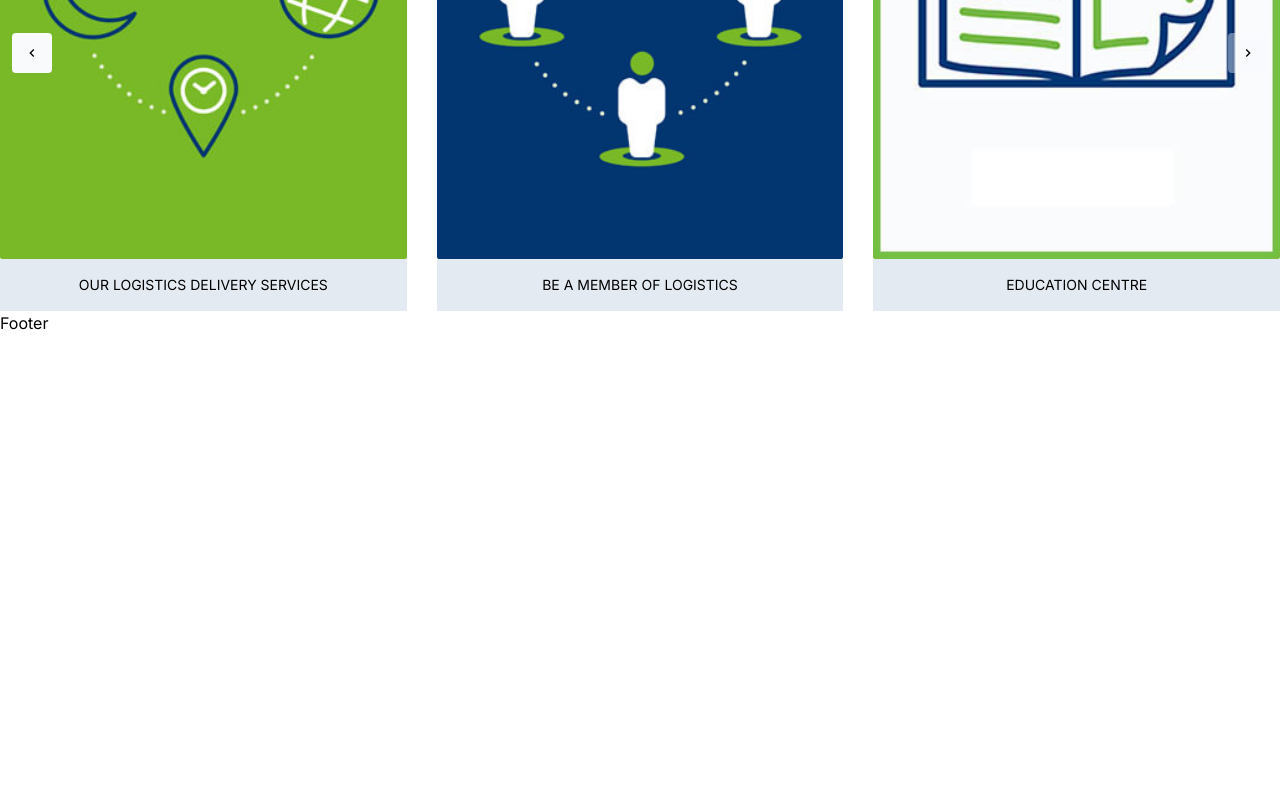
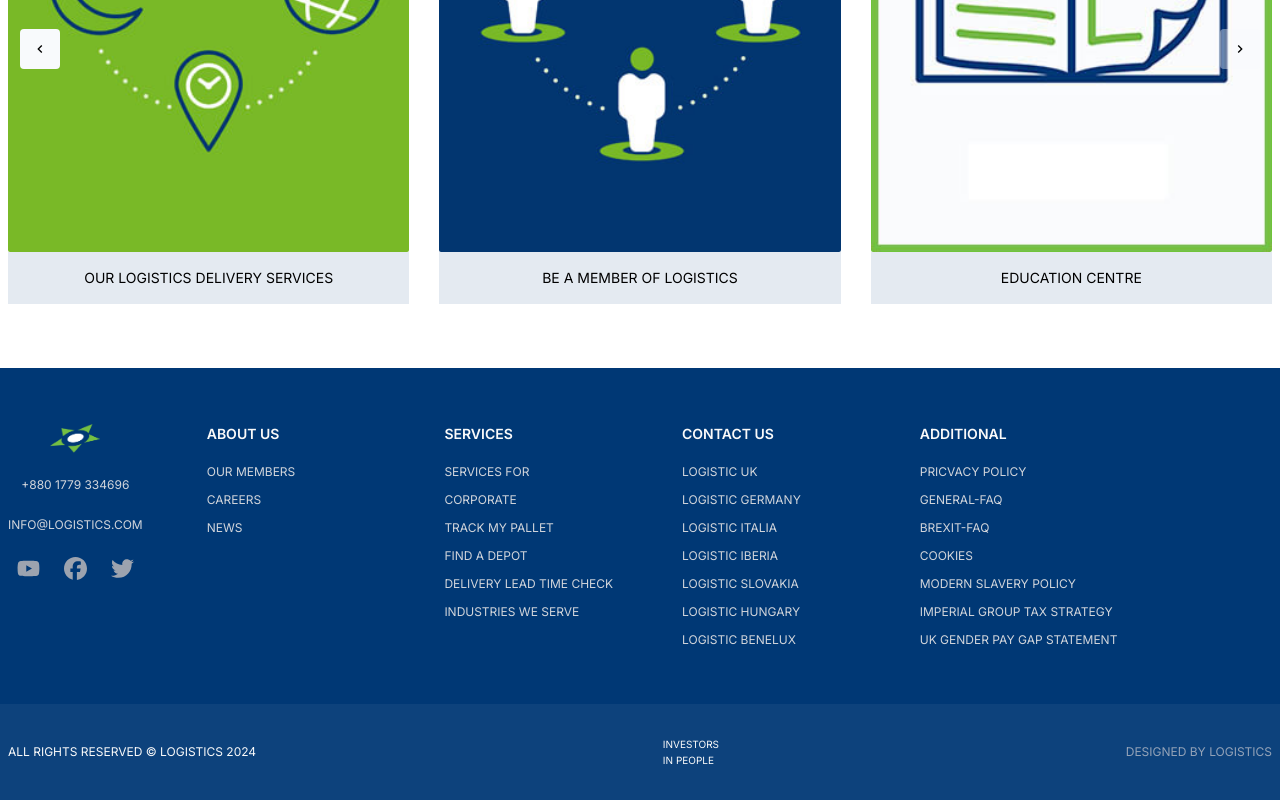
Before and after one commit to jihad-hossain1/logistic-bussines, a Next.js app: page / in a window 1280 px wide. Shown: the part 3111-3911 px from the top of the page. Before the commit the page ends 3446 px from the top, so only its background shows below. Built offline with nearby package versions, Linux system fonts and the light colour scheme.

Commit message:
footer added

```diff
--- a/src/components/Slider/ServiceSlider.jsx
+++ b/src/components/Slider/ServiceSlider.jsx
@@ -40,7 +40,7 @@ const ServiceSlider = () => {
   }, []);
 
   return (
-    <div className="mt-12 max-w-screen-xl mx-auto relative">
+    <div className="mt-12 max-w-screen-xl mx-auto relative px-2">
       <Swiper
         watchSlidesProgress={true}
         slidesPerView={slides}
@@ -54,11 +54,11 @@ const ServiceSlider = () => {
       >
         <SwiperSlide>
           <div className="group cursor-pointer">
-            <div className="">
+            <div className="overflow-hidden">
               <Image
                 width={400}
                 height={300}
-                className=" rounded-sm w-[370px] md:w-[450px]"
+                className=" rounded-sm w-[370px] md:w-[450px] group-hover:scale-105 transition-all duration-500"
                 src={slider1.src}
                 alt="slider iamge"
               />
@@ -69,28 +69,32 @@ const ServiceSlider = () => {
           </div>
         </SwiperSlide>
         <SwiperSlide>
-          <div className="group">
+          <div className="group cursor-pointer">
+            <div className="overflow-hidden">
               <Image
                 width={400}
                 height={300}
-              className="rounded-sm  w-[370px] md:w-[450px] "
+                className="rounded-sm  w-[370px] md:w-[450px] group-hover:scale-105 transition-all duration-500"
                 src={slider2.src}
                 alt="slider img"
               />
+            </div>
             <button className="p-4 bg-slate-200/90 w-full group-hover:bg-[#78b926] transition-all duration-500 uppercase font-[400] text-sm">
-              Be a member of Logistics{" "}
+              Be a member of Logistics
             </button>
           </div>
         </SwiperSlide>
         <SwiperSlide>
-          <div className="group">
+          <div className="group cursor-pointer">
+            <div className="overflow-hidden">
               <Image
                 width={400}
                 height={300}
-              className="rounded-sm w-[370px] md:w-[450px]"
+                className="rounded-sm w-[370px] md:w-[450px] group-hover:scale-105 transition-all duration-500"
                 src={slider3.src}
                 alt="slider image"
               />
+            </div>
             <button className="p-4 bg-slate-200/90 w-full group-hover:bg-[#78b926] transition-all duration-500 uppercase font-[400] text-sm">
               Education Centre
             </button>
--- a/src/components/footer/footer.jsx
+++ b/src/components/footer/footer.jsx
@@ -1,7 +1,57 @@
 import React from "react";
+import Logo from "../navbar/logo";
+import { footerData } from "./footerData";
+import { FaFacebook, FaTwitter, FaYoutube } from "react-icons/fa6";
 
 const Footer = () => {
-  return <div>Footer</div>;
+  return (
+    <main className="bg-[#003875] text-zinc-50 mt-16">
+      <div className="max-w-screen-xl m-auto px-2 uppercase  py-7 lg:py-14">
+        <div className="grid gap-7 md:flex md:gap-7 lg:gap-16 ">
+          <aside className="flex flex-col gap-3 lg:gap-6 text-xs text-gray-300 items-center">
+            <Logo />
+            <h4>+880 1779 334696</h4>
+            <h4>Info@logistics.com</h4>
+            <div className="flex gap-6 text-[23px] text-gray-400">
+              <FaYoutube className="cursor-pointer hover:text-gray-50 transition-all duration-200" />
+              <FaFacebook className="cursor-pointer hover:text-gray-50 transition-all duration-200" />
+              <FaTwitter className="cursor-pointer hover:text-gray-50 transition-all duration-200" />
+            </div>
+          </aside>
+
+          <footer className="grid grid-cols-2 gap-10 lg:grid-cols-4 ">
+            {footerData?.map((item, index) => (
+              <div key={index}>
+                <h4 className="text-sm font-semibold ">{item?.title}</h4>
+                <ul className="flex flex-col gap-3 pt-5 text-xs text-gray-300">
+                  {item?.links?.map((itm, _ind) => (
+                    <li
+                      className="cursor-pointer hover:text-gray-50 transition-all duration-200"
+                      key={_ind}
+                    >
+                      {itm?.link}
+                    </li>
+                  ))}
+                </ul>
+              </div>
+            ))}
+          </footer>
+        </div>
+      </div>
+      <div className="bg-[#0d427c] py-6 px-2 lg:py-8 uppercase ">
+        <div className="max-w-screen-xl m-auto">
+          <div className="flex justify-between text-xs items-center md:flex-row flex-col gap-5 md:gap-3">
+            <h4>ALL RIGHTS RESERVED © Logistics 2024</h4>
+            <h4 className="flex flex-col text-[10px]">
+              <span>Investors</span>
+              <span>In People</span>
+            </h4>
+            <h4 className="text-slate-400">DESIGNED BY Logistics</h4>
+          </div>
+        </div>
+      </div>
+    </main>
+  );
 };
 
 export default Footer;
--- /dev/null
+++ b/src/components/footer/footerData.js
@@ -0,0 +1,91 @@
+export const footerData = [
+  {
+    title: "About Us",
+    links: [
+      {
+        link: "Our Members",
+      },
+      {
+        link: "Careers",
+      },
+      {
+        link: "News",
+      },
+    ],
+  },
+  {
+    title: "Services",
+    links: [
+      {
+        link: "Services For",
+      },
+      {
+        link: "Corporate",
+      },
+      {
+        link: "Track my pallet",
+      },
+      {
+        link: "find a Depot",
+      },
+      {
+        link: "Delivery Lead time check",
+      },
+      {
+        link: "Industries we serve",
+      },
+    ],
+  },
+  {
+    title: "Contact Us",
+    links: [
+      {
+        link: "Logistic Uk",
+      },
+      {
+        link: "Logistic germany",
+      },
+      {
+        link: "Logistic Italia",
+      },
+      {
+        link: "Logistic Iberia",
+      },
+      {
+        link: "Logistic Slovakia",
+      },
+      {
+        link: "Logistic Hungary",
+      },
+      {
+        link: "Logistic Benelux",
+      },
+    ],
+  },
+  {
+    title: "Additional",
+    links: [
+      {
+        link: "Pricvacy Policy",
+      },
+      {
+        link: "General-faq",
+      },
+      {
+        link: "Brexit-faq",
+      },
+      {
+        link: "Cookies",
+      },
+      {
+        link: "Modern Slavery Policy",
+      },
+      {
+        link: "Imperial Group Tax Strategy",
+      },
+      {
+        link: "Uk Gender Pay Gap Statement",
+      },
+    ],
+  },
+];
```
Lines whose indentation alone changed are shown as unchanged.
